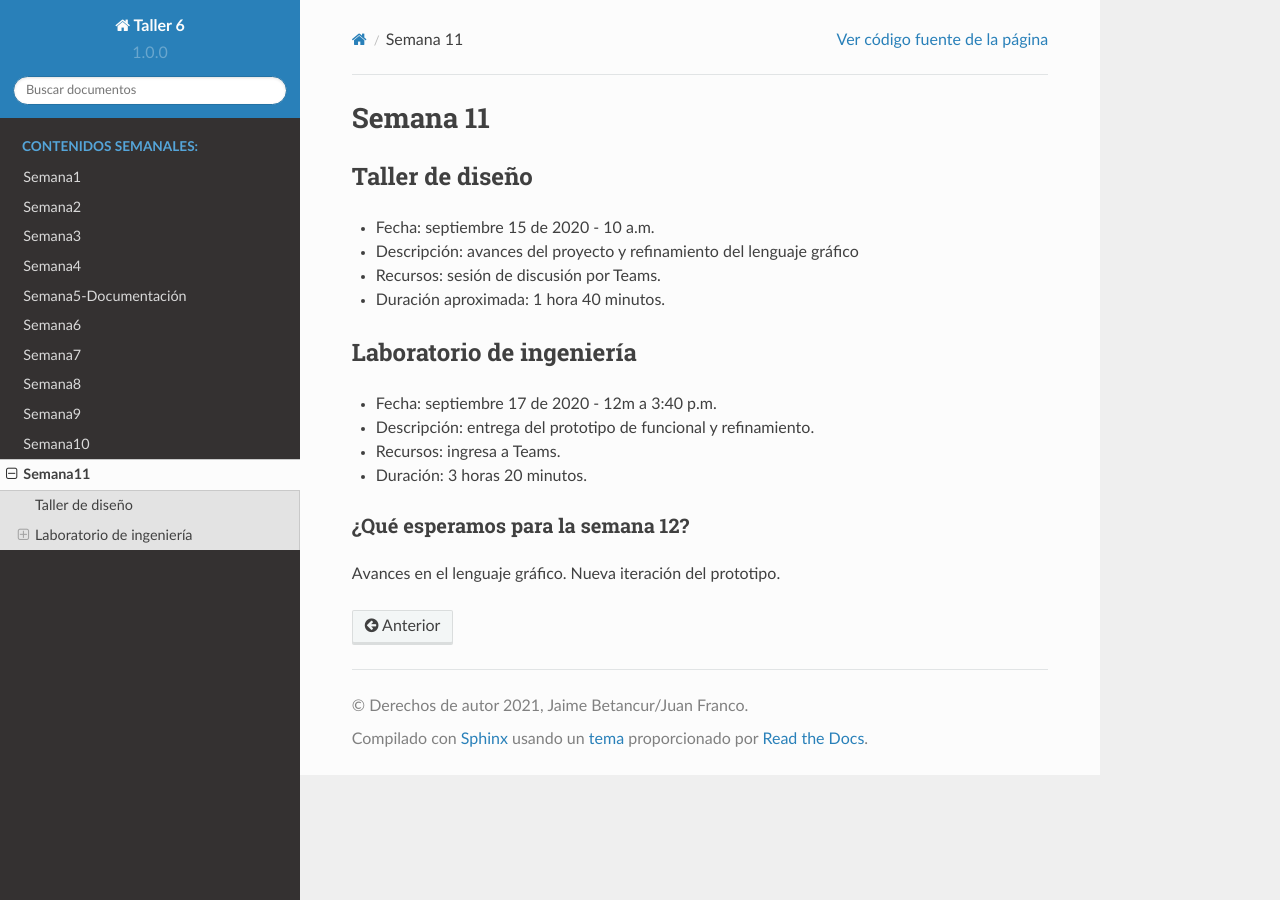
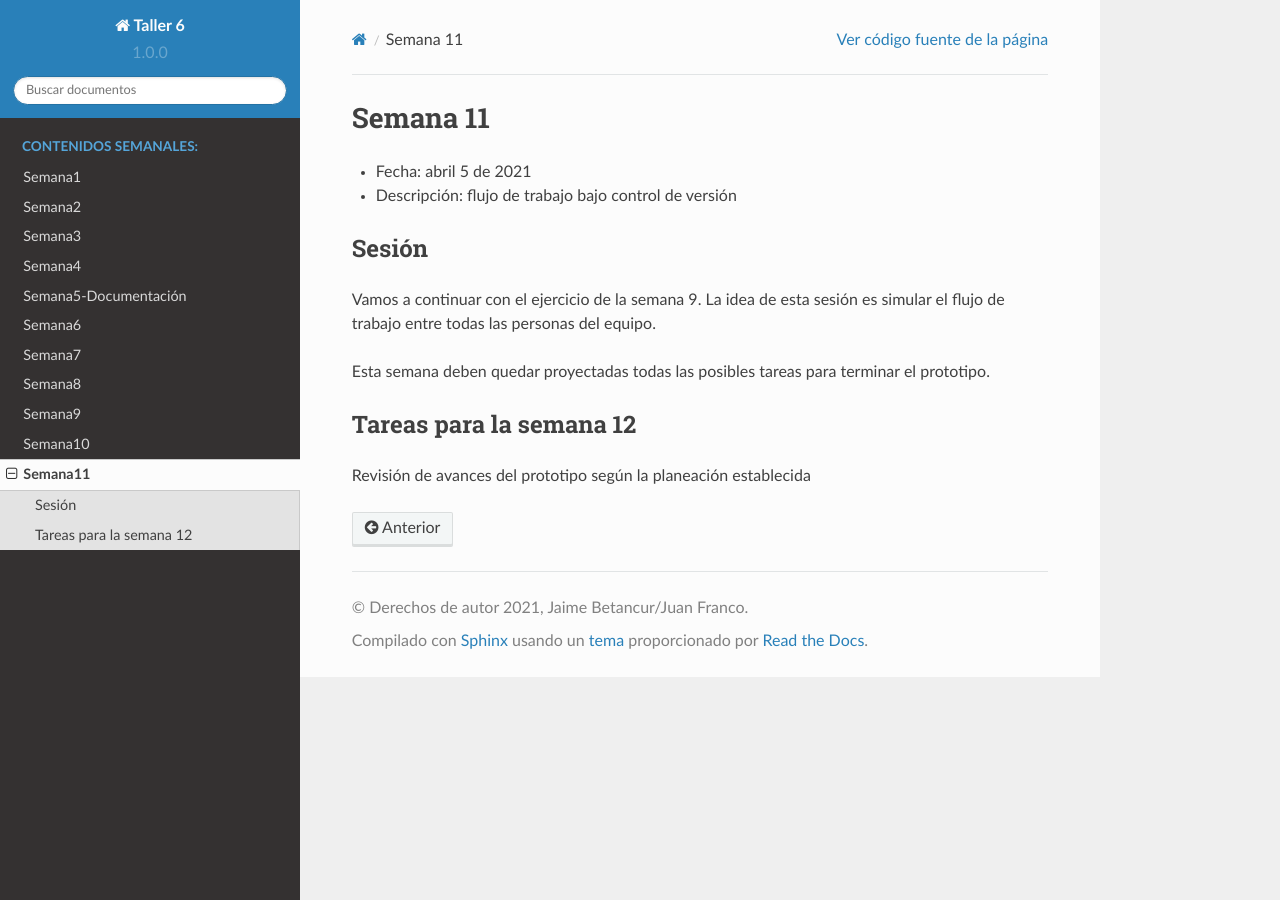
Before and after one commit to juanferfranco/taller6, a Sphinx documentation site: the page built from docs/_semana11/semana11.rst, in a window 1280 px wide. Built offline with Sphinx 7.4.7 and the Read the Docs theme 2.0.0, drawn with Linux system fonts in a browser that asks for light colours.

Commit message:
add weeks 10 and 11

```diff
--- a/docs/_semana11/semana11.rst
+++ b/docs/_semana11/semana11.rst
@@ -1,22 +1,20 @@
 Semana 11
 ===========
 
-Taller de diseño
------------------
-* Fecha: septiembre 15 de 2020 - 10 a.m.
-* Descripción: avances del proyecto y refinamiento del lenguaje gráfico
-* Recursos: sesión de discusión por Teams.
-* Duración aproximada: 1 hora 40 minutos.
+* Fecha: abril 5 de 2021
+* Descripción: flujo de trabajo bajo control de versión
 
+Sesión
+----------
 
-Laboratorio de ingeniería
+Vamos a continuar con el ejercicio de la semana 9. La idea
+de esta sesión es simular el flujo de trabajo entre todas
+las personas del equipo.
+
+Esta semana deben quedar proyectadas todas las posibles
+tareas para terminar el prototipo.
+
+Tareas para la semana 12
 --------------------------
-* Fecha: septiembre 17 de 2020 - 12m a 3:40 p.m.
-* Descripción: entrega del prototipo de funcional y refinamiento.
-* Recursos: ingresa a Teams.
-* Duración: 3 horas 20 minutos.
 
-¿Qué esperamos para la semana 12?
-^^^^^^^^^^^^^^^^^^^^^^^^^^^^^^^^^^
-Avances en el lenguaje gráfico.
-Nueva iteración del prototipo.
+Revisión de avances del prototipo según la planeación establecida
```
Also changed, not shown: docs/_semana10/semana10.rst (+2 -23 lines).
